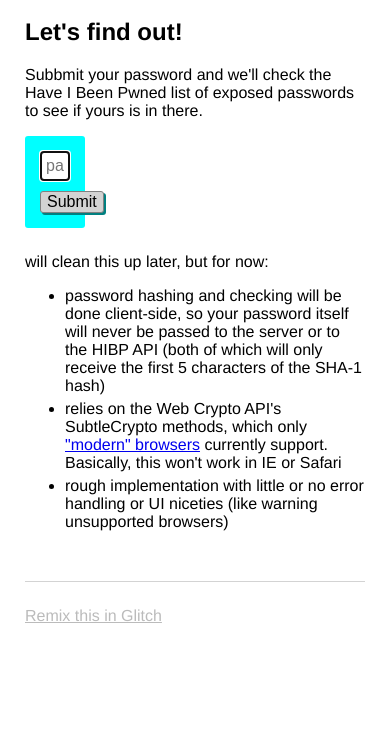
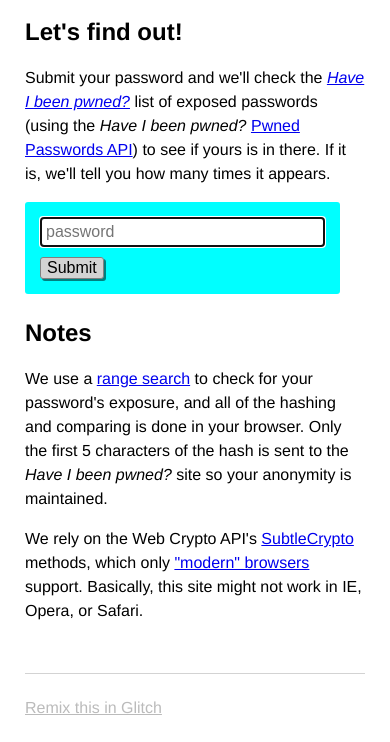
Before and after one commit to cori/pwned-password, a website: page views/index.html in a window 390 px wide. Shown: the part 102-844 px from the top of the page. Drawn offline with nearby package versions, Linux system fonts and the light colour scheme.

Commit message:
polish up notes, more mobile friendly

```diff
--- a/public/client.js
+++ b/public/client.js
@@ -28,9 +28,10 @@ $(function() {
               var $rtitle = $('#results-title');
               $rtitle.css('color', 'green');
               $rtitle.text('Your password has not been exposed');
-              $('#results-text').text("Your password doesn't show up in the Have I Been Pwned exposed password list.");
+              $('#results-text').html("Your password doesn't show up in the <i>Have I been pwned?</i> exposed password list.");
             }
             $('#results').toggle();
+            $('#results')[0].scrollIntoView({behavior:"smooth"});
             // alert(pwnedCount);
           }
       });
--- a/public/style.css
+++ b/public/style.css
@@ -39,6 +39,11 @@ h1 {
 
 .biggerer {
   font-size: 125%;
+}
+
+p {
+  max-width: 600px;
+  line-height: 1.5;
 }
 
 form {
@@ -108,13 +113,23 @@ div.clear {
 div#results {
   text-align: center;
   display: none;
-  bbackground-color:
 }
 
 #results-title {
   color: red;
 }
 
-#data {
-  width: 25%;
+@media(min-width: 501px) {
+  #data {
+    width: 25%;
+  }
 }
+
+@media(max-width: 500px) {
+  #data {
+    width: 100%;
+  }
+  #results {
+    padding-bottom: 25px;
+  }
+}
--- a/views/index.html
+++ b/views/index.html
@@ -17,7 +17,7 @@
 
     <main>
       <h2 class="bold">Let's find out!</h2>
-      <p>Subbmit your password and we'll check the Have I Been Pwned list of exposed passwords to see if yours is in there.</p>
+      <p>Submit your password and we'll check the <a href="https://haveibeenpwned.com"><i>Have I been pwned?</i></a> list of exposed passwords (using the <i>Have I been pwned?</i> <a href="https://haveibeenpwned.com/API/v2#PwnedPasswords">Pwned Passwords API</a>) to see if yours is in there. If it is, we'll tell you how many times it appears.</p>
       <div class="left" id="data">
         <form>
         <input type="password" maxlength="100" placeholder="password">
@@ -28,17 +28,23 @@
         <h2 id="results-title">
           Your password has been pwned!
         </h2>
-        <span id="results-text">Your password shows up in the Have I Been Pwned exposed passwords list <span id="results-count" class="bold blink biggerer"></span> times.</span>
+        <span id="results-text">Your password shows up in the <i>Have I been pwned?</i> exposed passwords list <span id="results-count" class="bold blink biggerer"></span> times.</span>
       </div>
       <div class="clear" />
 
       <div id="info">
-        will clean this up later, but for now:
-        <ul>
-          <li>password hashing and checking will be done client-side, so your password itself will never be passed to the server or to the HIBP API (both of which will only receive the first 5 characters of the SHA-1 hash)</li>
-          <li>relies on the Web Crypto API's SubtleCrypto methods, which only <a href="https://developer.mozilla.org/en-US/docs/Web/API/SubtleCrypto/digest#Browser_compatibility">"modern" browsers</a> currently support. Basically, this won't work in IE or Safari</li>
-          <li>rough implementation with little or no error handling or UI niceties (like warning unsupported browsers)</li>
-        </ul>
+        <h2>
+          Notes
+        </h2>
+        <p>
+          We use a <a href="https://haveibeenpwned.com/API/v2#SearchingPwnedPasswordsByRange">range search</a> to check for your password's exposure,
+          and all of the hashing and comparing is done in your browser. Only the first 5 characters of the hash is sent to the <i>Have I been pwned?</i> site so your anonymity is maintained.
+        </p>
+        <p>
+          We rely on the Web Crypto API's <a href="https://developer.mozilla.org/en-US/docs/Web/API/SubtleCrypto">SubtleCrypto</a> methods,
+          which only <a href="https://developer.mozilla.org/en-US/docs/Web/API/SubtleCrypto/digest#Browser_compatibility">"modern" browsers</a>
+          support. Basically, this site might not work in IE, Opera, or Safari.
+        </p>
       </div>
     </main>
 
```
